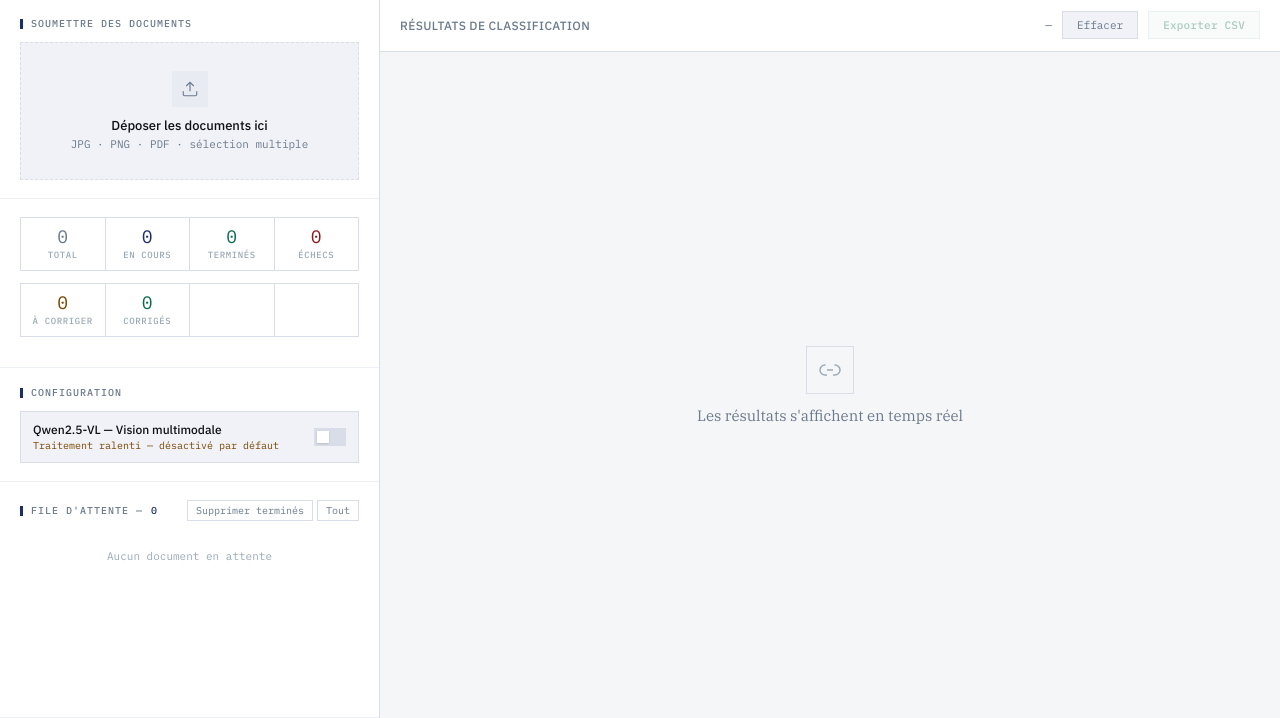
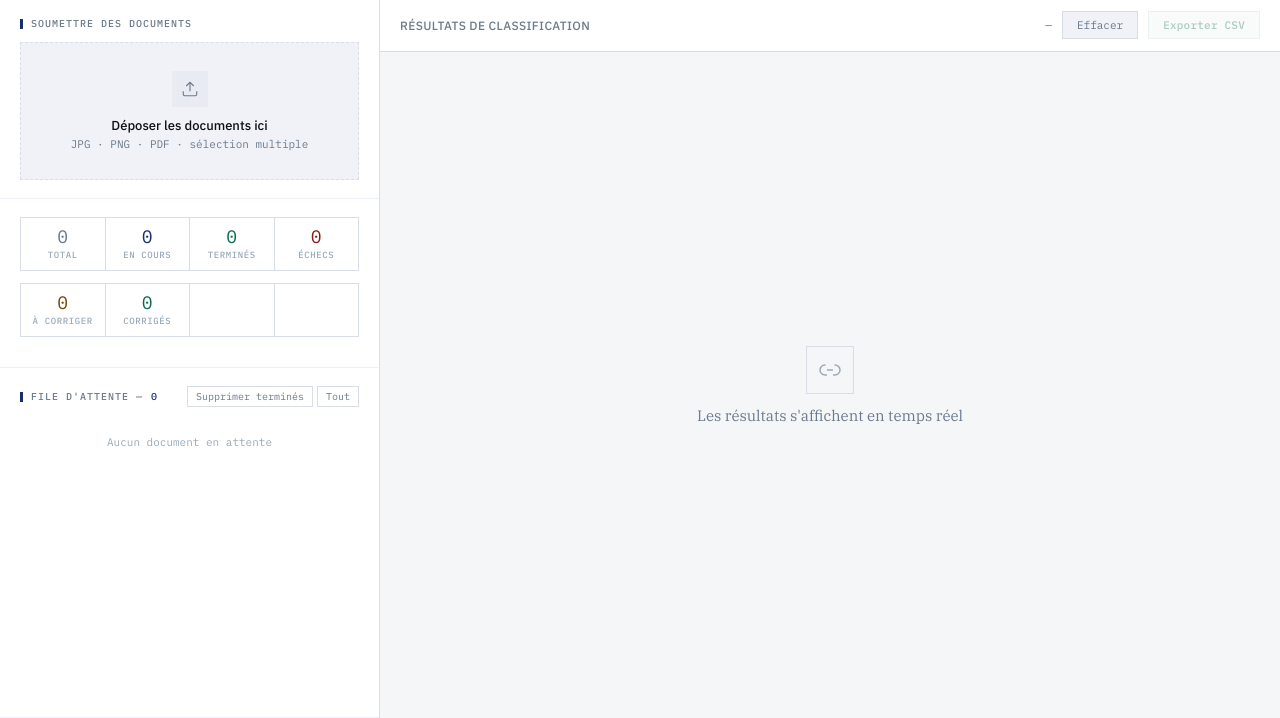
Before and after one commit to Rania42/classification_vf, a Flask app: page /queue in a window 1280 px wide. Shown: the part 82-800 px from the top of the page. Run offline with Flask 3, Linux system fonts and the light colour scheme; data that the repository does not hold is empty; parts of the project's set-up code (start-up, migrations or seed data) failed here and were passed over.

Commit message:
qwen tjrs utilisé

```diff
--- a/routes/queue.py
+++ b/routes/queue.py
@@ -13,7 +13,7 @@ queue_bp = Blueprint("queue", __name__)
 @queue_bp.route("/queue/upload", methods=["POST"])
 def queue_upload():
     files     = request.files.getlist("files")
-    use_qwen  = request.form.get("use_qwen", "false").lower() == "true"
+    use_qwen = True
 
     if not files:
         return jsonify({"error": "Aucun fichier"}), 400
--- a/templates/queue.html
+++ b/templates/queue.html
@@ -273,16 +273,6 @@ input:checked+.sw-track:before{transform:translateX(14px)}
         </div>
       </div>
 
-      <div class="section">
-        <div class="section-title">Configuration</div>
-        <div class="option-row">
-          <div class="opt-left">
-            <div class="opt-label">Qwen2.5-VL — Vision multimodale</div>
-            <div class="opt-warn">Traitement ralenti — désactivé par défaut</div>
-          </div>
-          <label class="sw"><input type="checkbox" id="opt-qwen"/><span class="sw-track"></span></label>
-        </div>
-      </div>
 
       <div class="section" style="flex:1">
         <div class="queue-header">
```
